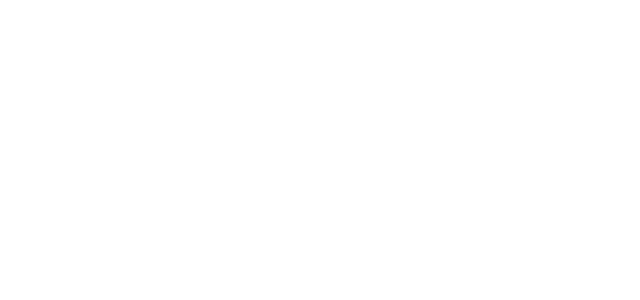
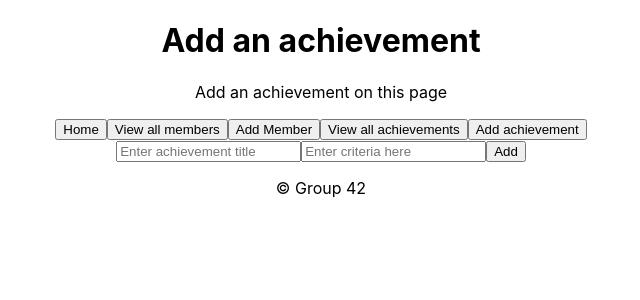
Before and after one commit to christinamakes/cs340_jojamart, a React (Create React App) app: page /add-achievement in a window 1280 px wide. Before the commit this address had no page. Shown: the top 300 px of the page, without its empty margins (319-959 px from the left). Built offline with nearby package versions, Linux system fonts and the light colour scheme.

Commit message:
addAchievment page

```diff
--- a/src/App.js
+++ b/src/App.js
@@ -4,6 +4,8 @@
 import HomePage from './pages/HomePage';
 import AddMemberPage from './pages/AddMemberPage';
 import MembersPage from './pages/MembersPage';
+import AchievementsPage from './pages/AchievementsPage';
+import AddAchievementPage from './pages/AddAchievementPage';
 import {useState} from 'react';
 
 function App() {
@@ -16,6 +18,8 @@
             <Route path="/" element={<HomePage />} />
             <Route path="/add-member" element={<AddMemberPage />}/>
             <Route path='/members' element={<MembersPage />}/>
+            <Route path='/achievements' element={<AchievementsPage />}/>
+            <Route path='/add-achievement' element={<AddAchievementPage />}/>
         </Routes>
       </div>
     </Router>
--- a/src/components/NavBar.js
+++ b/src/components/NavBar.js
@@ -5,8 +5,10 @@
     return (
         <nav className='links'>
             <Link to="/"><button className='nav'>Home</button></Link>
-            <Link to="/add-member"><button className='nav'>Add a Member</button></Link>
             <Link to="/members"><button className='nav'>View all members</button></Link>
+            <Link to="/add-member"><button className='nav'>Add Member</button></Link>
+            <Link to="/achievements"><button className='nav'>View all achievements</button></Link>
+            <Link to="/add-achievement"><button className='nav'>Add achievement</button></Link>
         </nav>
     );
 };
--- a/src/pages/AchievementsPage.js
+++ b/src/pages/AchievementsPage.js
@@ -0,0 +1,23 @@
+import React from 'react';
+import { useState, useEffect } from 'react';
+import { useHistory, Link } from 'react-router-dom';
+
+import Footer from '../components/Footer';
+import Navigation from '../components/NavBar';
+
+function AchievementsPage() {
+    return (
+        <div>
+            <header>
+                <h1>All JojaMart Achievements</h1>
+            </header>
+            <Navigation />
+            <div>
+                <p>hello these are our achievements</p>
+            </div>
+            <Footer />
+        </div>
+    );
+}
+
+export default AchievementsPage;
--- /dev/null
+++ b/src/pages/AddAchievementPage.js
@@ -0,0 +1,54 @@
+import React, { useState } from 'react';
+
+import Footer from '../components/Footer';
+import Navigation from '../components/NavBar';
+
+export const AddAchievementPage = () => {
+    const [title, setTitle] = useState('');
+    const [criteria, setCriteria] = useState('');
+
+    const addAchievement = async () => {
+        // const response = await fetch('/exercises', {
+        //     method: 'POST',
+        //     body: JSON.stringify({name:name, reps:reps, weight:weight, unit:unit, date:date}),
+        //     headers: {
+        //         'Content-Type': 'application/json'
+        //     },
+        // });
+        // if (response.status === 200){
+        //     alert('Added exercise!');
+        // } else {
+        //     alert(`Oops, exercise creation failed!`);
+        // }
+        // history.push("/");
+    };
+
+    return (
+        <div>
+
+        <header>
+            <h1>Add an achievement</h1>
+            <p>Add an achievement on this page</p>
+        </header>
+        <Navigation />
+        <div>
+            <input
+                type="text"
+                placeholder="Enter achievement title"
+                value={title}
+                onChange={e => setTitle(e.target.value)} />
+            <input
+                type="textarea"
+                placeholder="Enter criteria here"
+                value={criteria}
+                onChange={e => setCriteria(e.target.value)} />
+            <button
+                onClick={addAchievement}
+            >Add</button>
+        </div>
+        <Footer />
+        </div>
+    );
+}
+
+export default AddAchievementPage;
--- a/src/pages/MembersPage.js
+++ b/src/pages/MembersPage.js
@@ -9,11 +9,11 @@
     return (
         <div>
             <header>
-                <h1>View all JojaMart Members Here</h1>
+                <h1>All JojaMart Members</h1>
             </header>
             <Navigation />
             <div>
-                <p>hello</p>
+                <p>hello these are our members</p>
             </div>
             <Footer />
         </div>
```
